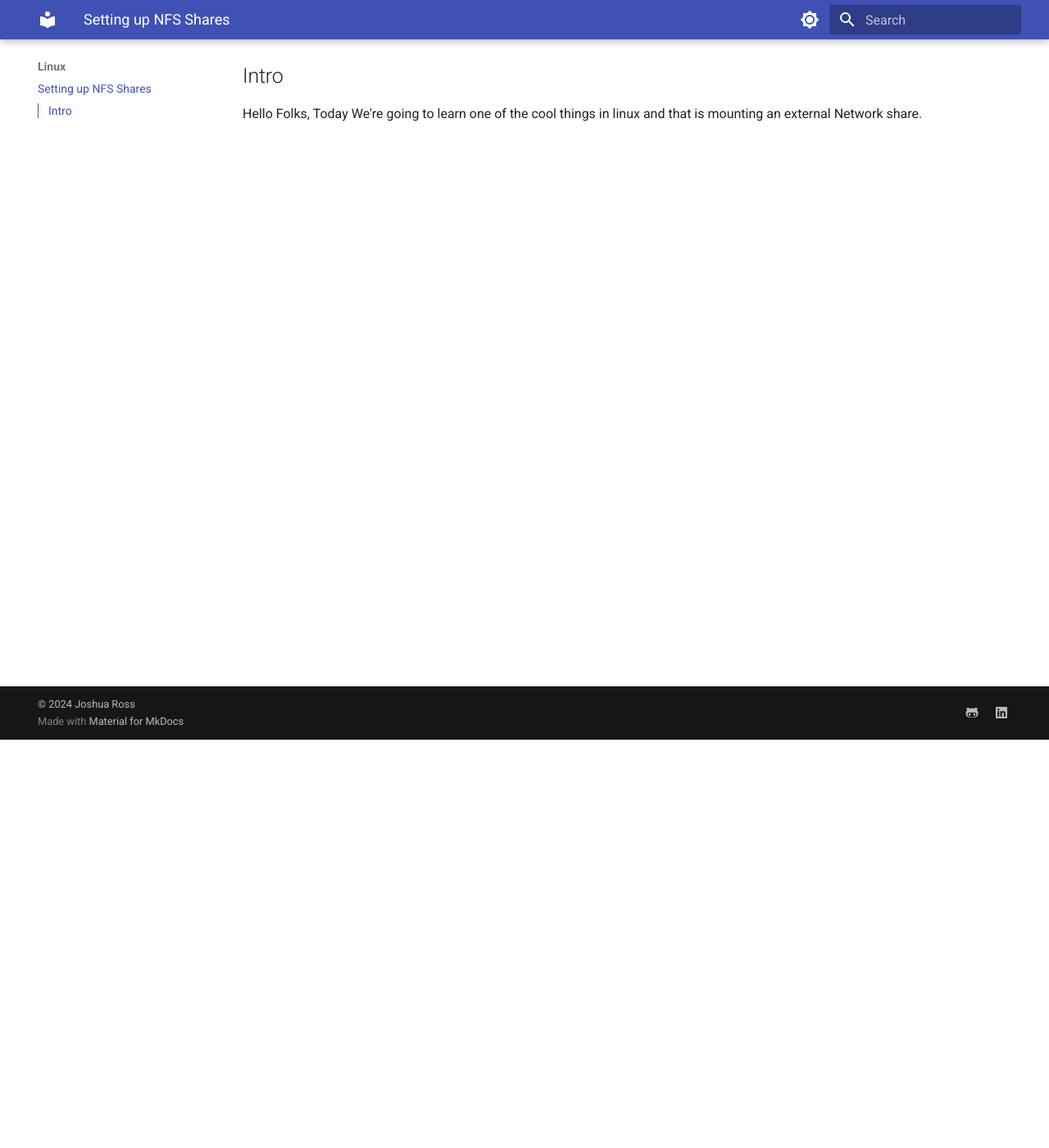
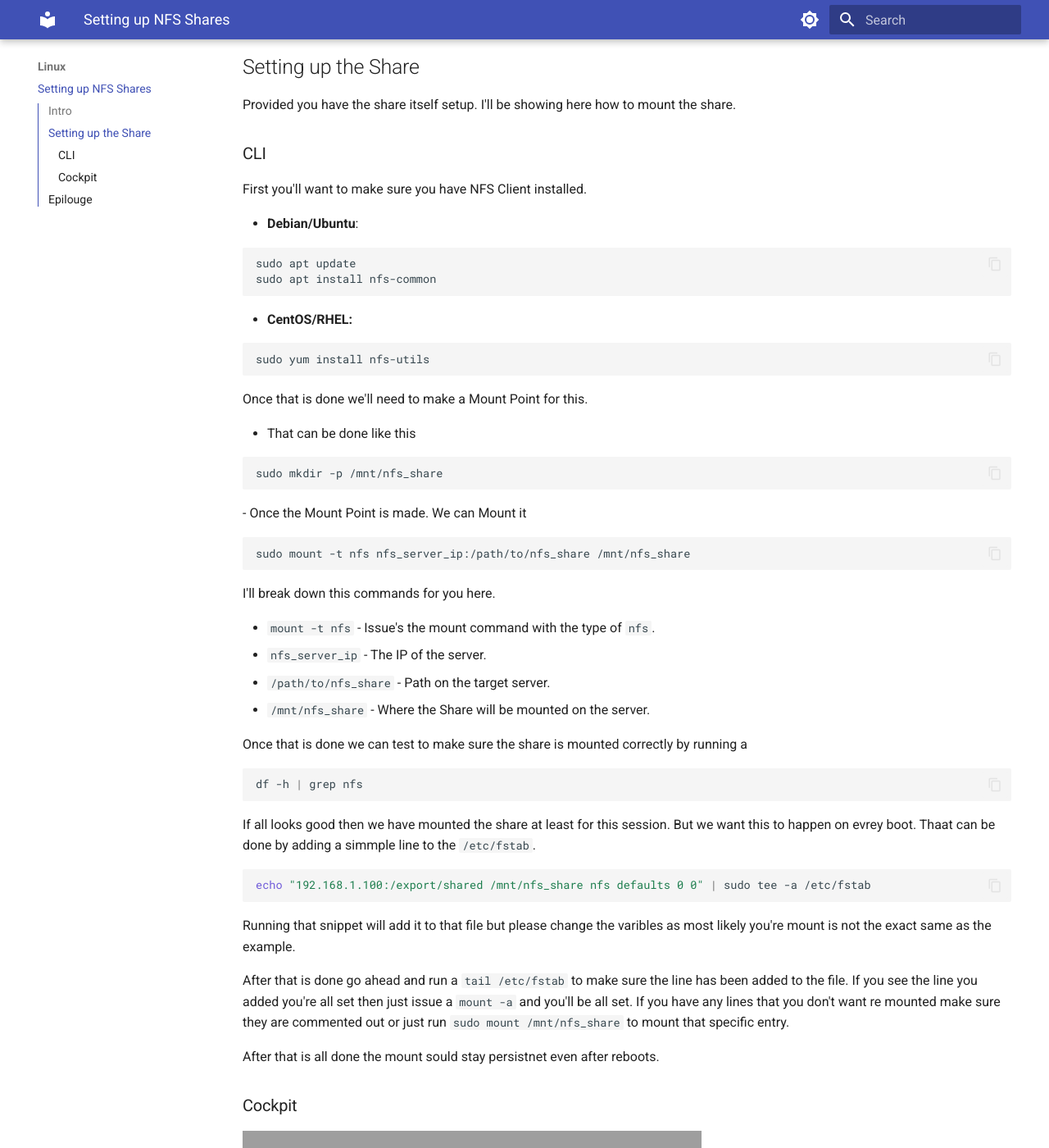
Before and after one commit to coloredbytes/learning-hub-mkdocs, an MkDocs documentation site: the page built from docs/linux/mounting-drives.md, in a window 1280 px wide and 1400 px high, scrolled down 498 px. Shown: the whole window at 82% size. Built offline with MkDocs 1.6.1 and Material for MkDocs 9.7.7, drawn with Linux system fonts in a browser that asks for light colours; emoji names are drawn with the system emoji font; some of the changed text lies outside the part shown; grey boxes are pictures that could not be loaded.

Commit message:
Finished NFS Guide.

````diff
--- a/docs/linux/mounting-drives.md
+++ b/docs/linux/mounting-drives.md
@@ -1,6 +1,6 @@
 <figure markdown="span">
-![HEADER](./images/tux.png){ width="216" height="256" }
-<figcaption>Setting up Git 🚀 </figcaption>
+![HEADER](./images/tux.png){ width="108" height="128" }
+<figcaption> Mounting an NFS share. 🚀 </figcaption>
 </figure>
 
 
@@ -10,3 +10,71 @@
 ## Intro
 
 Hello Folks, Today We're going to learn one of the cool things in linux and that is mounting an external Network share.
+
+
+## Setting up the Share
+
+Provided you have the share itself setup. I'll be showing here how to mount the share.
+
+### CLI
+
+First you'll want to make sure you have NFS Client installed.
+
+- **Debian/Ubuntu**:
+
+```shell
+sudo apt update
+sudo apt install nfs-common
+```
+
+- **CentOS/RHEL:**
+
+```shell
+sudo yum install nfs-utils
+```
+
+Once that is done we'll need to make a Mount Point for this.
+
+- That can be done like this
+
+```shell
+sudo mkdir -p /mnt/nfs_share
+```
+- Once the Mount Point is made. We can Mount it
+
+```shell
+sudo mount -t nfs nfs_server_ip:/path/to/nfs_share /mnt/nfs_share
+```
+I'll break down this commands for you here.
+
+- `mount -t nfs` - Issue's the mount command with the type of `nfs`.
+- `nfs_server_ip` - The IP of the server.
+- `/path/to/nfs_share` - Path on the target server.
+- `/mnt/nfs_share` - Where the Share will be mounted on the server.
+
+Once that is done we can test to make sure the share is mounted correctly by running a
+
+```shell
+df -h | grep nfs
+```
+If all looks good then we have mounted the share at least for this session. But we want this to happen on evrey boot. Thaat can be done by adding a simmple line to the `/etc/fstab`.
+
+```shell
+echo "192.168.1.100:/export/shared /mnt/nfs_share nfs defaults 0 0" | sudo tee -a /etc/fstab
+```
+
+Running that snippet will add it to that file but please change the varibles as most likely you're mount is not the exact same as the example.
+
+After that is done go ahead and run a `tail /etc/fstab` to make sure the line has been added to the file. If you see the line you added you're all set then just issue a `mount -a` and you'll be all set. If you have any lines that you don't want re mounted make sure they are commented out or just run `sudo mount /mnt/nfs_share` to mount that specific entry.
+
+After that is all done the mount sould stay persistnet even after reboots.
+
+### Cockpit
+
+<iframe width="560" height="315" src="https://www.youtube.com/embed/PGCBda3Le9Y?si=ccmR-BPg5JssM-1Q" title="YouTube video player" frameborder="0" allow="accelerometer; autoplay; clipboard-write; encrypted-media; gyroscope; picture-in-picture; web-share" referrerpolicy="strict-origin-when-cross-origin" allowfullscreen></iframe>
+
+I've shared this video here found on youtube to better show how it'd done. While it is old the only diffrence is instead of the `+` in storage there is a hamburger menu instead.
+
+
+## Epilouge
+With all that being said, this is how you can mount shares in Linux. I hope you learned something here, and make sure to come back for more tutorials.
````
